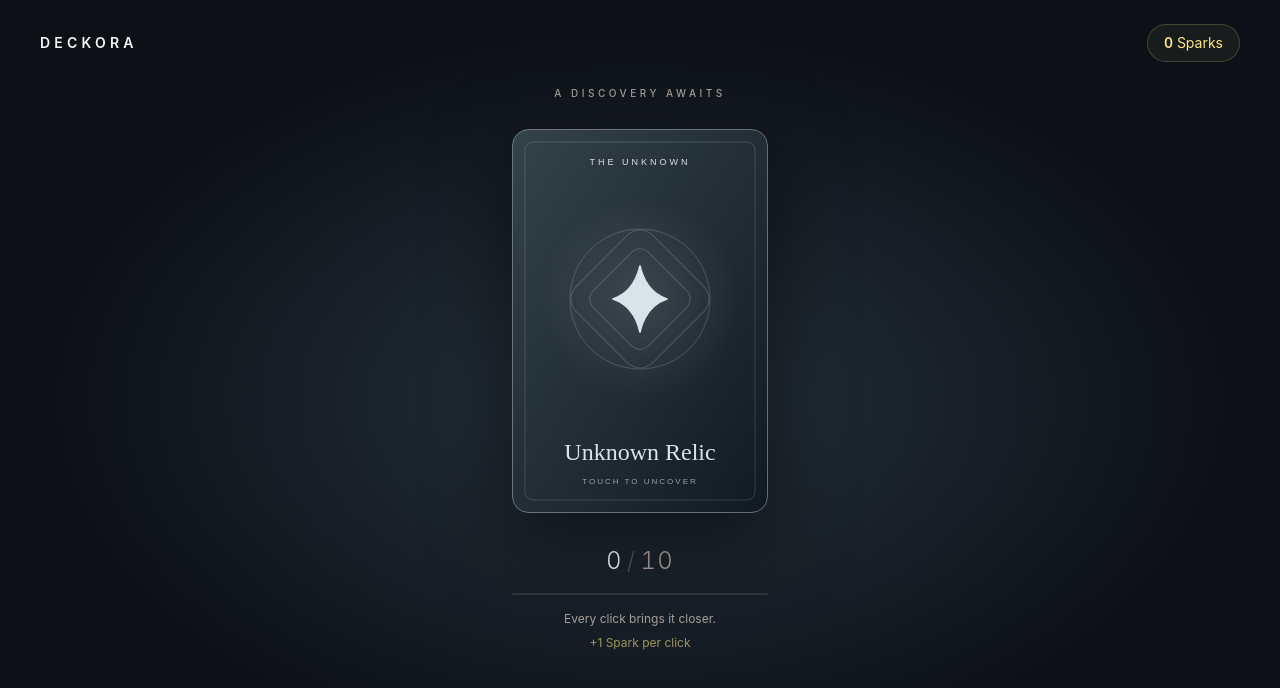
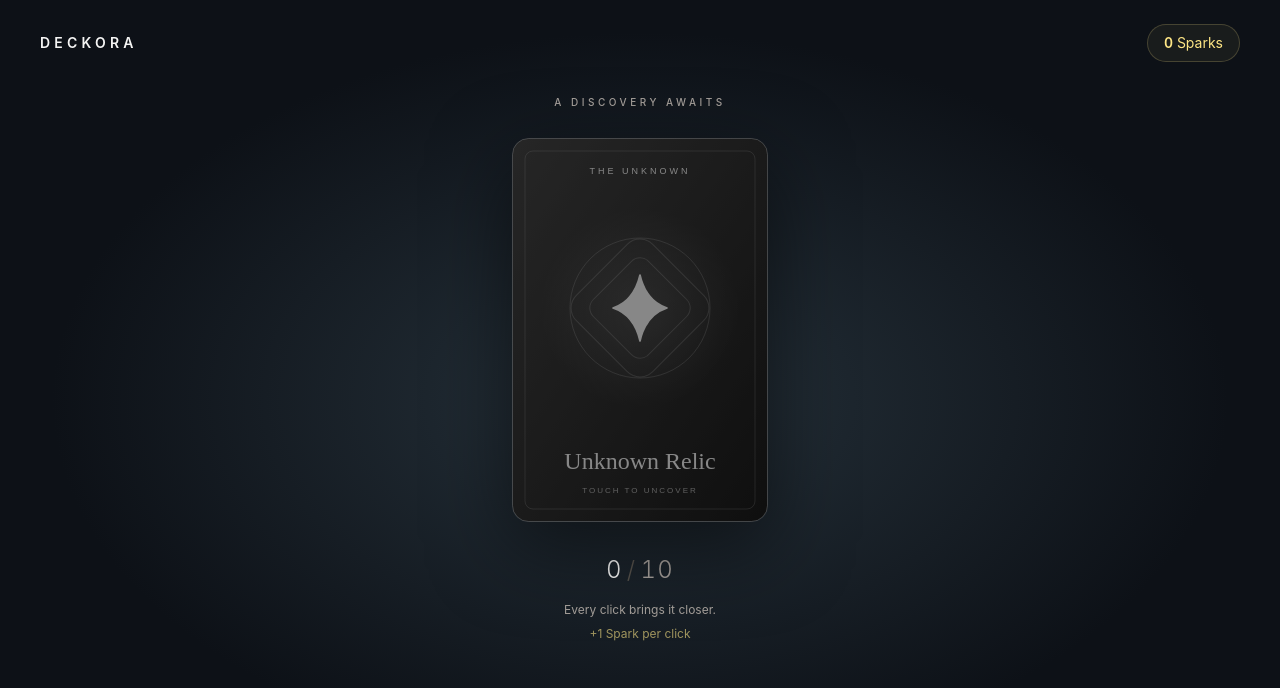
Before and after one commit to holyhell24/Deckora, a React (Vite) app: page / in a window 1280 px wide. Shown: the top 688 px of the page. Built offline with nearby package versions, Linux system fonts and the light colour scheme.

Commit message:
Progress bar changes

```diff
--- a/src/components/collectible-card.tsx
+++ b/src/components/collectible-card.tsx
@@ -5,15 +5,24 @@ import hiddenFace from '../assets/cards/hidden.svg'
 type CollectibleCardProps = {
   card: Card
   revealed: boolean
+  currentCount: number
+  requiredClicks: number
   onClick: () => void
 }
 
 export function CollectibleCard({
   card,
   revealed,
+  currentCount,
+  requiredClicks,
   onClick,
 }: CollectibleCardProps) {
   const surfaceRef = useRef<HTMLDivElement>(null)
+  const fillPercentage = Math.max(
+    0,
+    Math.min(100, (currentCount / requiredClicks) * 100),
+  )
+  const face = revealed ? card.image : hiddenFace
 
   function resetTilt() {
     surfaceRef.current?.style.setProperty('--tilt-x', '0deg')
@@ -51,24 +60,45 @@ export function CollectibleCard({
       >
         <button
           type="button"
-          disabled={revealed}
           onClick={onClick}
           aria-label={
             revealed
-              ? `${card.rarity} card obtained: ${card.name}`
+              ? `${card.name} obtained. Click to discover another card`
               : 'Click to uncover the hidden card'
           }
           className="relative block w-full overflow-hidden rounded-2xl shadow-[0_24px_80px_#0008] transition-transform duration-150 enabled:cursor-pointer enabled:active:scale-[0.97] focus-visible:outline-2 focus-visible:outline-offset-8 focus-visible:outline-stone-200 motion-reduce:transform-none motion-reduce:transition-none"
         >
           <img
-            src={revealed ? card.image : hiddenFace}
+            src={face}
             alt={revealed ? card.name : 'Unknown Relic: touch to uncover'}
             width={256}
             height={384}
             draggable={false}
-            className="block h-auto w-full select-none"
+            className="block h-auto w-full select-none brightness-60 grayscale"
           />
+          <div
+            aria-hidden="true"
+            className="pointer-events-none absolute inset-0 transition-[clip-path] duration-200 ease-out motion-reduce:transition-none"
+            style={{ clipPath: `inset(${100 - fillPercentage}% 0 0 0)` }}
+          >
+            <img
+              src={face}
+              alt=""
+              width={256}
+              height={384}
+              draggable={false}
+              className="block h-auto w-full select-none"
+            />
+          </div>
         </button>
+        <div
+          role="progressbar"
+          aria-label="Card unlock progress"
+          aria-valuemin={0}
+          aria-valuemax={requiredClicks}
+          aria-valuenow={currentCount}
+          className="sr-only"
+        />
       </div>
     </div>
   )
--- a/src/constants/clicker.ts
+++ b/src/constants/clicker.ts
@@ -1,5 +1,5 @@
 export const INITIAL_CLICK_TARGET = 10
-export const CLICK_TARGET_GROWTH = 10
+export const CLICK_TARGET_GROWTH = 1.5
 export const CURRENCY_NAME = 'Sparks'
 
 export const getClickTarget = (openedCards: number) =>
--- a/src/routes/home.tsx
+++ b/src/routes/home.tsx
@@ -33,7 +33,21 @@ export function HomePage() {
   const requiredClicks = getClickTarget(completedRounds)
   const obtained = currentCount >= requiredClicks
 
+  function discoverNextCard() {
+    setCard(randomCard())
+    setProgress((previous) => ({
+      ...previous,
+      currentCount: 0,
+      completedRounds: previous.completedRounds + 1,
+    }))
+  }
+
   function handleCardClick() {
+    if (obtained) {
+      discoverNextCard()
+      return
+    }
+
     setProgress((previous) => {
       if (previous.currentCount >= getClickTarget(previous.completedRounds))
         return previous
@@ -68,6 +82,8 @@ export function HomePage() {
         <CollectibleCard
           card={card}
           revealed={obtained}
+          currentCount={currentCount}
+          requiredClicks={requiredClicks}
           onClick={handleCardClick}
         />
 
@@ -81,19 +97,6 @@ export function HomePage() {
             <span className="mx-1 text-stone-600">/</span>
             <span className="text-stone-400">{requiredClicks}</span>
           </p>
-          <div
-            role="progressbar"
-            aria-label="Card unlock progress"
-            aria-valuemin={0}
-            aria-valuemax={requiredClicks}
-            aria-valuenow={currentCount}
-            className="mt-4 h-0.5 overflow-hidden rounded-full bg-white/10"
-          >
-            <div
-              className="h-full bg-stone-200 transition-[width] duration-150 motion-reduce:transition-none"
-              style={{ width: `${(currentCount / requiredClicks) * 100}%` }}
-            />
-          </div>
           <p role="status" className="mt-4 text-center text-xs text-stone-400">
             {obtained
               ? `${card.name} is yours.`
@@ -110,14 +113,7 @@ export function HomePage() {
             <Button
               variant="secondary"
               className="cursor-pointer"
-              onClick={() => {
-                setCard(randomCard())
-                setProgress((previous) => ({
-                  ...previous,
-                  currentCount: 0,
-                  completedRounds: previous.completedRounds + 1,
-                }))
-              }}
+              onClick={discoverNextCard}
             >
               Discover another card
             </Button>
```
